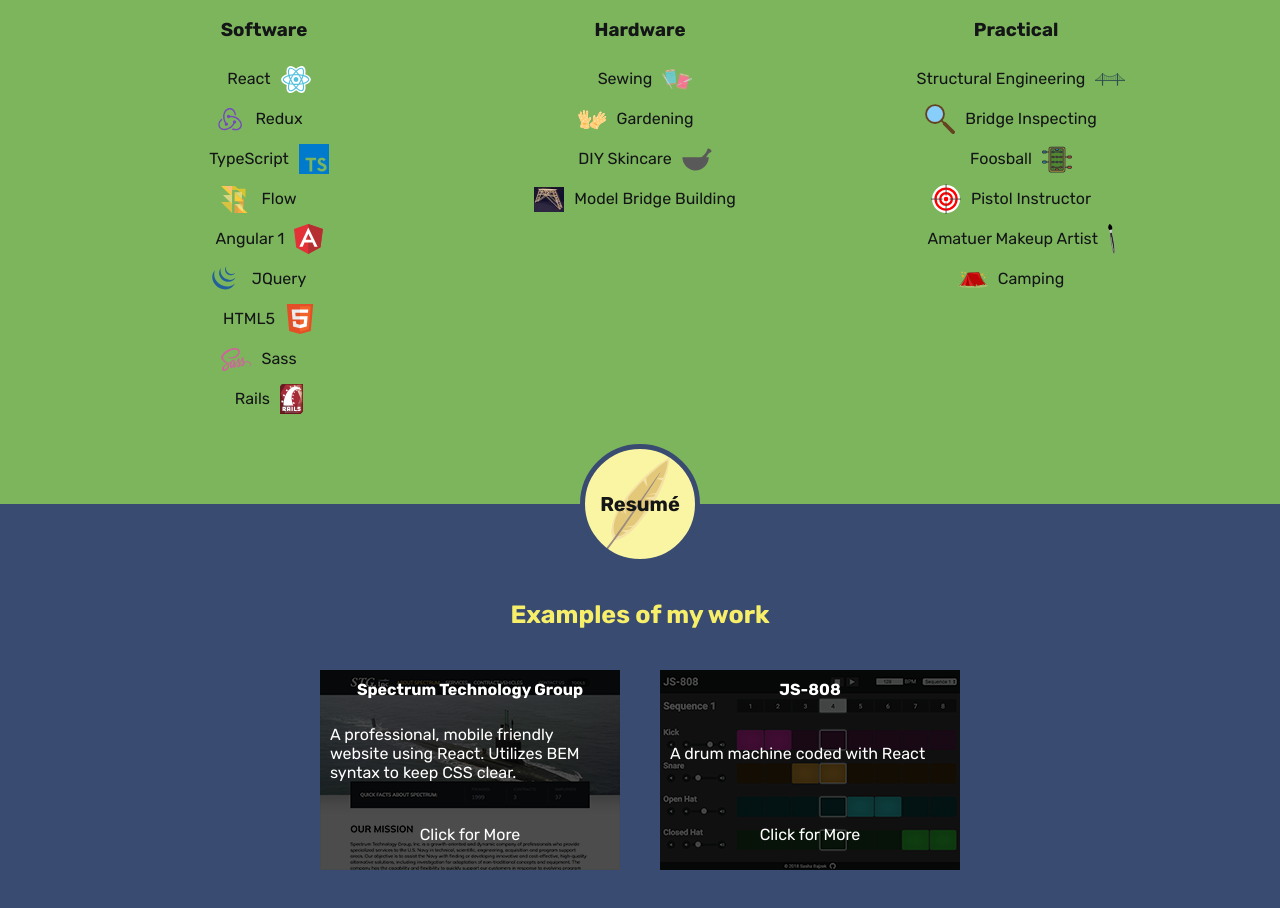
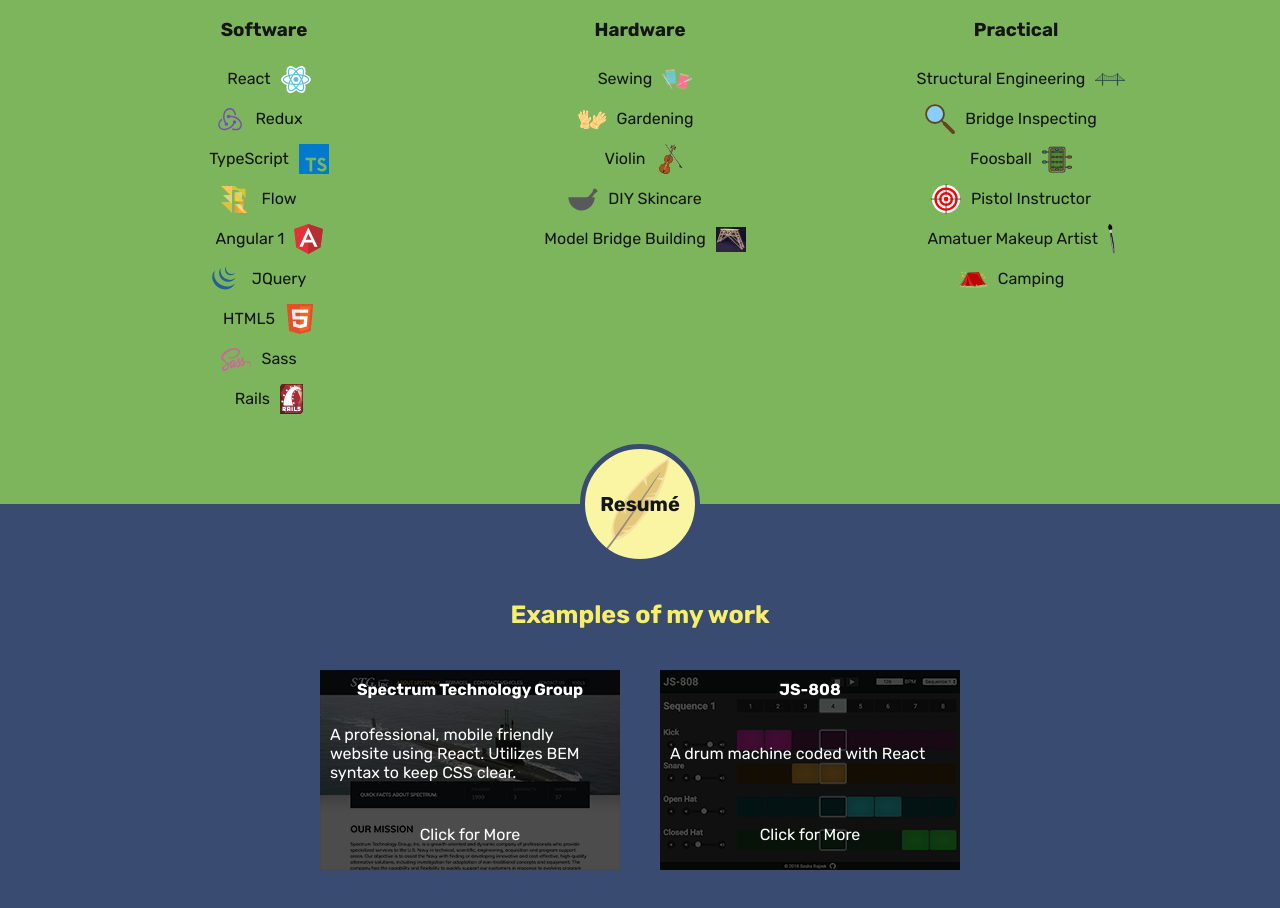
Before and after one commit to SashaBajzek/sasha-portfolio, a React app: page / in a window 1280 px wide. Shown: the part 1120-2028 px from the top of the page. Built offline with nearby package versions, Linux system fonts and the light colour scheme.

Commit message:
Add violin to skills

```diff
--- a/src/components/Skills.js
+++ b/src/components/Skills.js
@@ -139,6 +139,19 @@
                 <li>
                   <a
                     className="skill"
+                    href="https://www.britannica.com/art/violin"
+                  >
+                    <p className="skills__name">Violin</p>
+                    <img
+                      className="skills__logo"
+                      src="./violin.svg"
+                      alt="Violin"
+                    />
+                  </a>
+                </li>
+                <li>
+                  <a
+                    className="skill"
                     href="https://en.wikipedia.org/wiki/Natural_skin_care"
                   >
                     <p className="skills__name">DIY Skincare</p>
```
Also changed, not shown: public/violin.svg (added).
